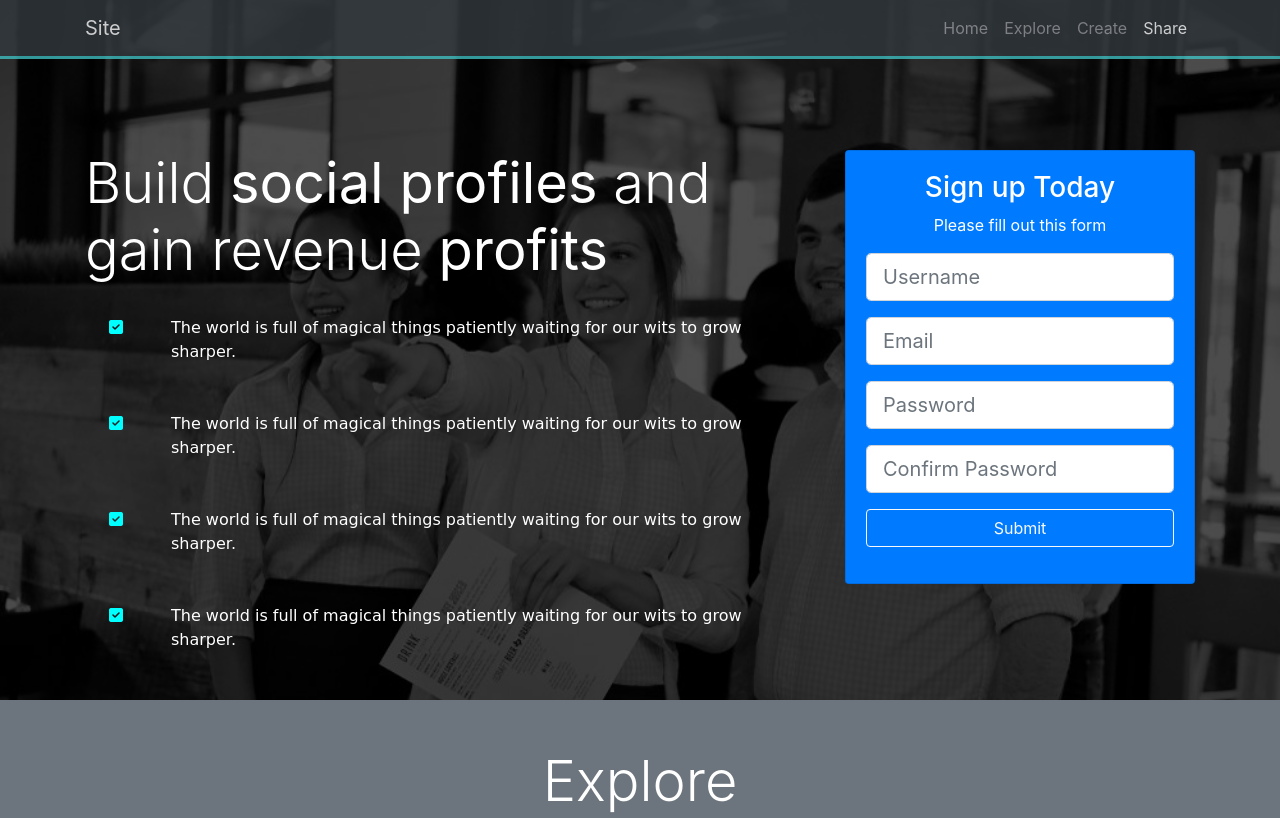
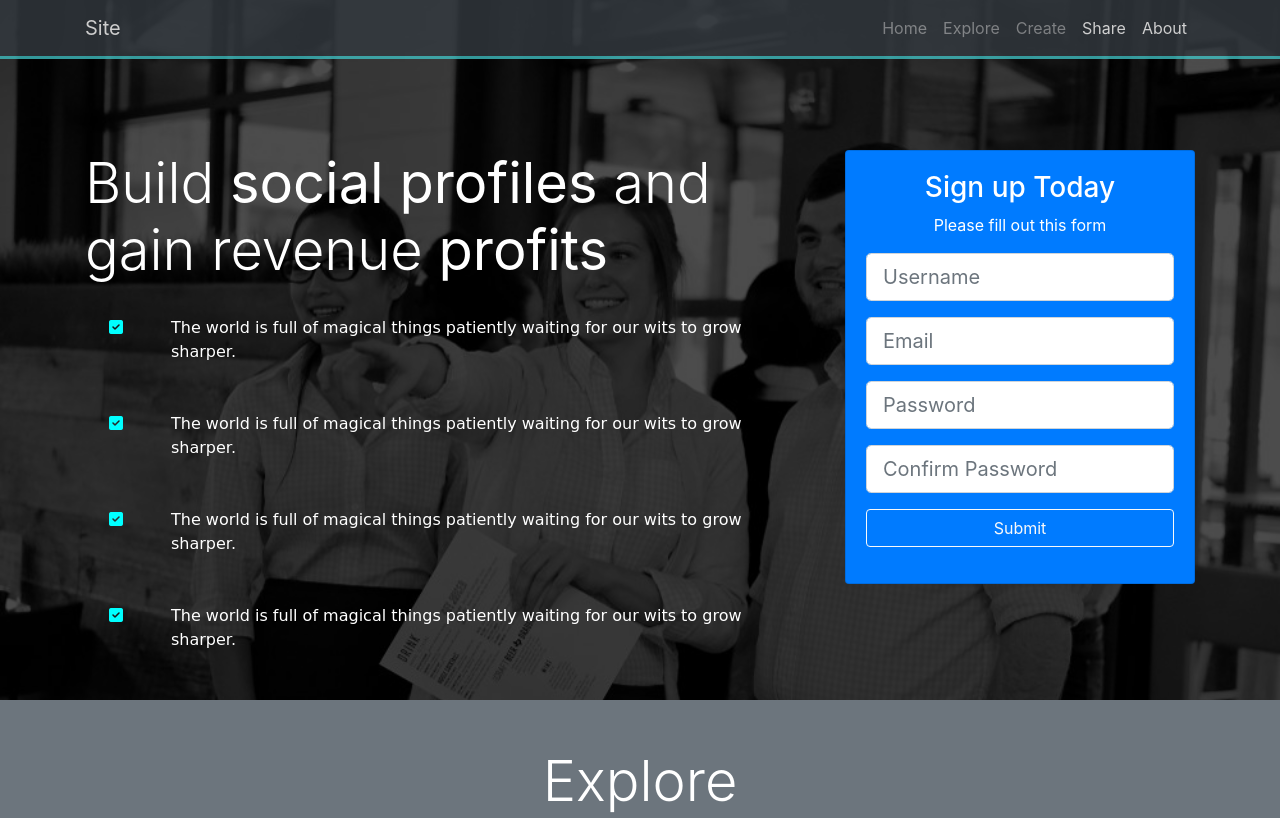
Before and after one commit to PadmaRaman/Site_WebPage, a plain HTML site: page docs/index.html in a window 1280 px wide. Shown: the top 818 px of the page. Drawn offline with nearby package versions, Linux system fonts and the light colour scheme.

Commit message:
Added new navigation tab About :

```diff
--- a/docs/index.html
+++ b/docs/index.html
@@ -36,6 +36,9 @@
 					</li>
 					<li class="nav-item">
 						<a href="#section-head-share" class="nav-link"> Share </a>
+					</li>
+					<li class="nav-item">
+						<a href="#section-head-share" class="nav-link"> About </a>
 					</li>
 				</ul>
 			</div>
```
